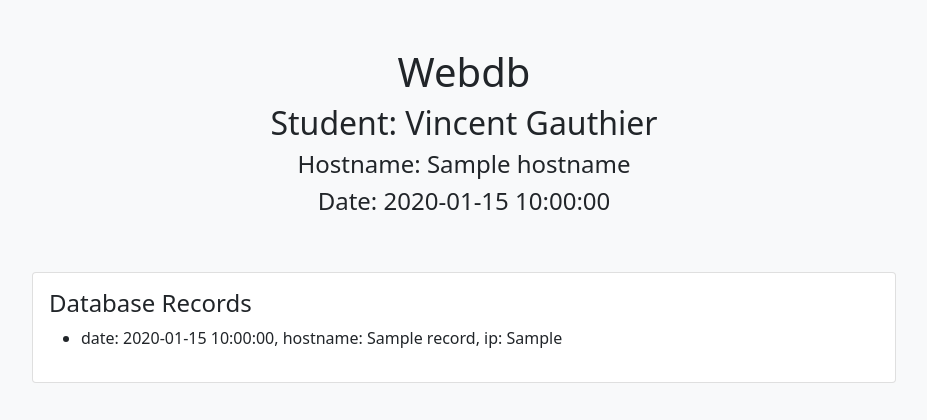
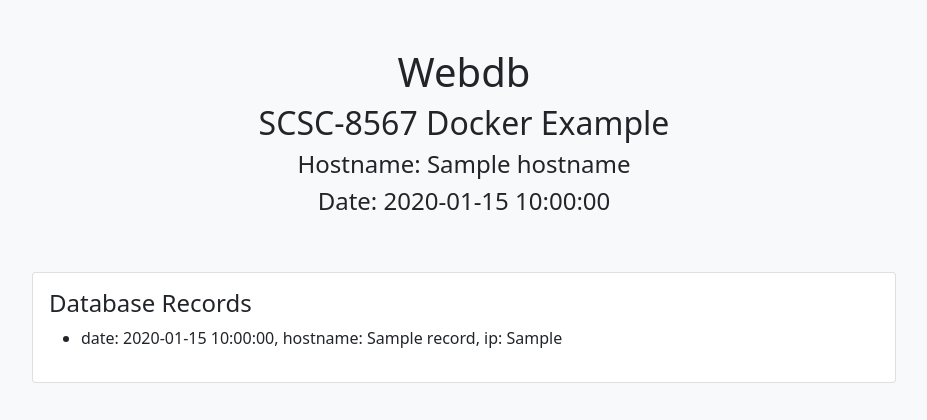
Before and after one commit to DF-Telecom-SudParis/CSC-8567---Docker-Example, a Flask app: template webdb/flaskapp/templates/index.html in a window 1280 px wide. Shown: the top 420 px of the page, without its empty margins (176-1103 px from the left). Run offline with Flask 3, Linux system fonts and the light colour scheme; the template is opened without the code that fills it: most values are stand-ins (such as "Sample title", 1, 10 or a date in 2020).

Commit message:
change for csc-8537

```diff
--- a/webdb/flaskapp/templates/index.html
+++ b/webdb/flaskapp/templates/index.html
@@ -2,7 +2,7 @@
   <html lang="en">
     <head>
       <meta charset="utf-8">
-      <title>Vincent Gauthier Web</title>
+      <title>CSC-8567 Docker web</title>
       <link href="https://cdn.jsdelivr.net/npm/bootstrap@5.0.2/dist/css/bootstrap.min.css" rel="stylesheet" integrity="sha384-EVSTQN3/azprG1Anm3QDgpJLIm9Nao0Yz1ztcQTwFspd3yD65VohhpuuCOmLASjC" crossorigin="anonymous">
     </head>
     <body class="bg-light">
@@ -11,7 +11,7 @@
           <div class="py-5 text-center">
             <h1>Webdb</h1>
 
-            <h2>Student: Vincent Gauthier</h2>
+            <h2>SCSC-8567 Docker Example</h2>
             <h4>Hostname: {{ hostname }}</h4>
             <h4>Date: {{ date }}</h4>
           </div>
--- a/webnodb/flaskapp/templates/index.html
+++ b/webnodb/flaskapp/templates/index.html
@@ -2,7 +2,7 @@
   <html lang="en">
     <head>
       <meta charset="utf-8">
-      <title>Vincent Gauthier Web</title>
+      <title>CSC-8567 Example</title>
     </head>
     <body>
       <div style="text-align: center;margin-top: 80px;">
```
